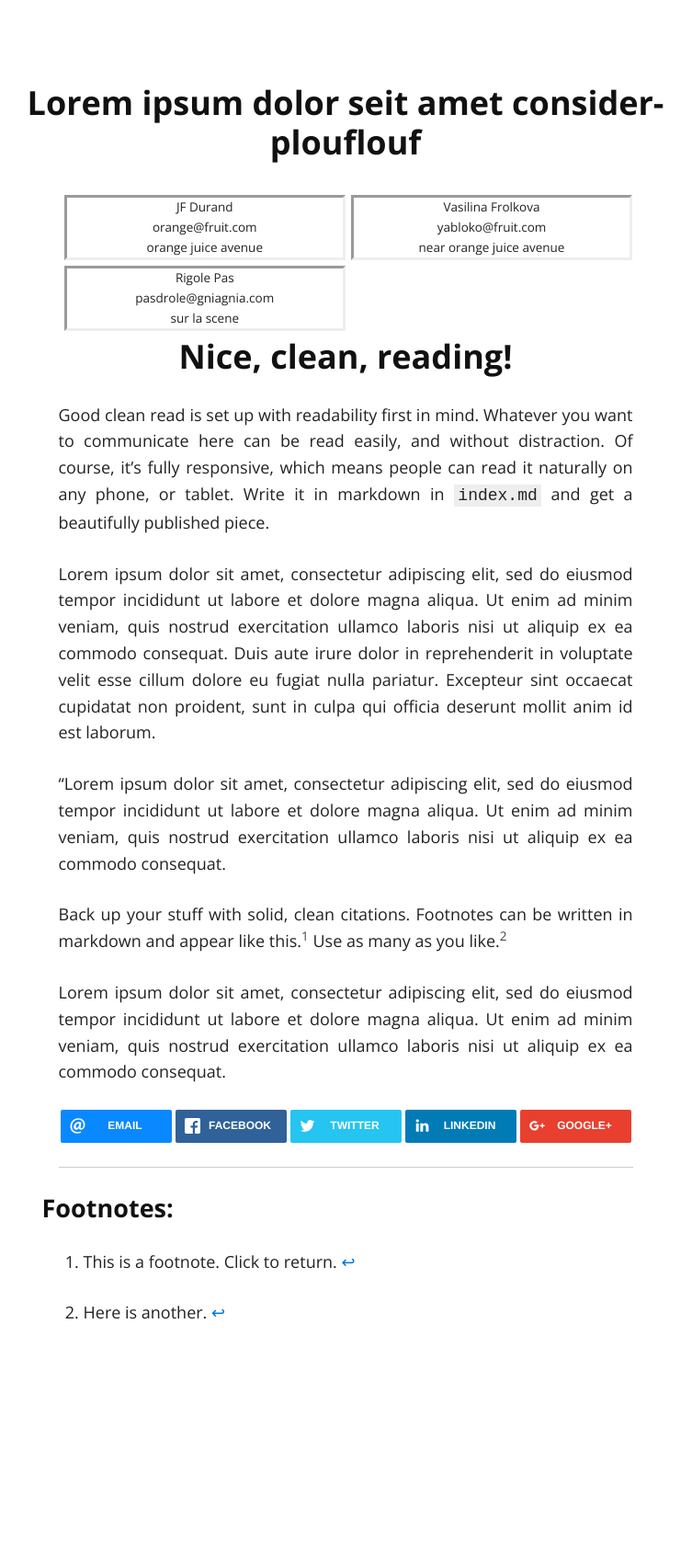
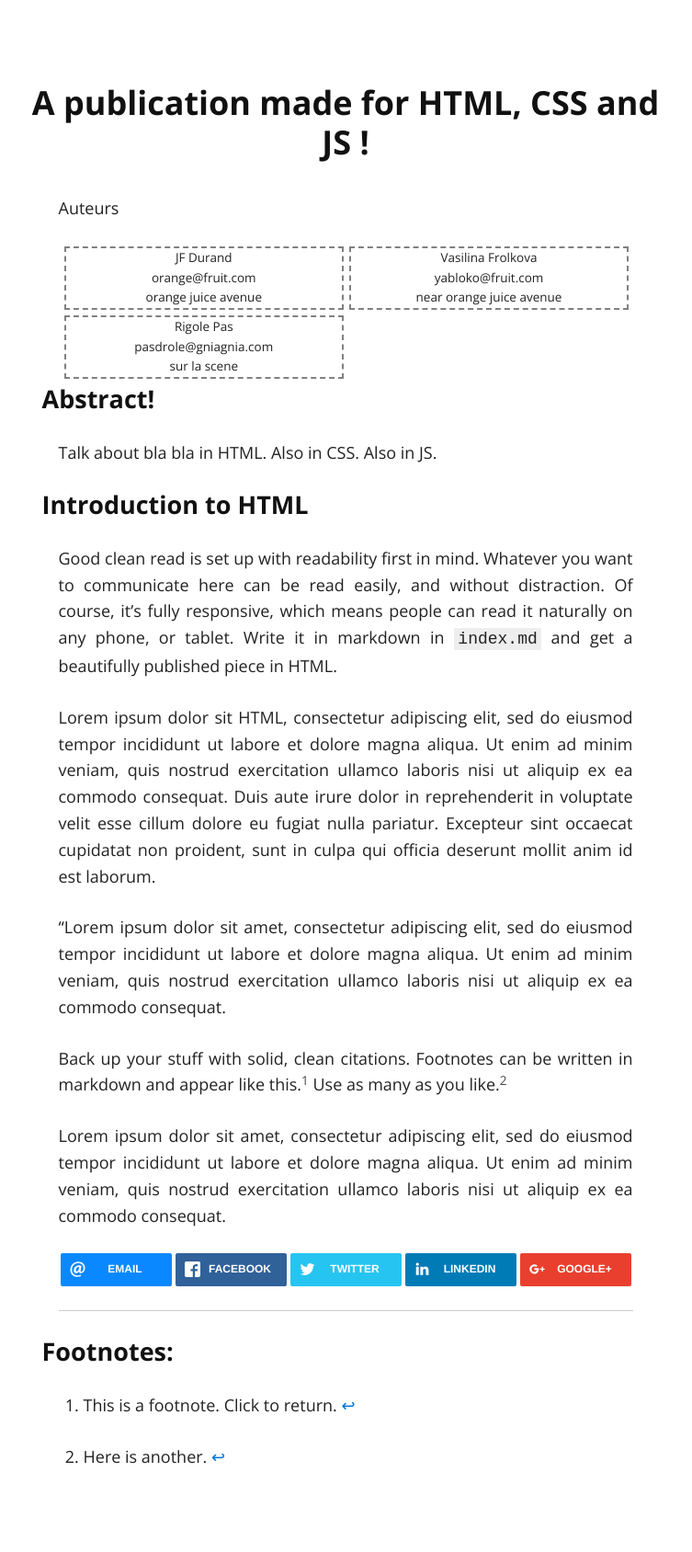
Before and after one commit to whispyy/test_gh-pages, a Jekyll site: the page built from index.md, in a window 1280 px wide. Shown: the whole page at 92% size, without its empty margins (264-1017 px from the left). Built offline with Jekyll 4.4.1, drawn with Linux system fonts in a browser that asks for light colours; nearby versions of some CDN libraries; before the commit the page ends 1532 px from its top, so only the background shows below that.

Commit message:
to test SEO

```diff
--- a/_config.yml
+++ b/_config.yml
@@ -1,10 +1,10 @@
 # Site settings
-title: Good Clean Read
-tag_text: Lorem ipsum dolor seit amet consider-plouflouf
+title: A publication made for HTML, CSS and JS !
+#tag_text: Lorem ipsum dolor seit amet consider-plouflouf
 description: A responsive template for publishing single-page websites, articles that are easy on the eyes
 url: "whispyy.github.io"
 baseurl: "/test_gh-pages"
-keywords: "HTML, CSS, XML"
+keywords: "HTML, CSS, JS"
 
 authors:
   - name: "JF Durand"
--- a/_layouts/default.html
+++ b/_layouts/default.html
@@ -21,9 +21,10 @@
 <body>
   <article>
    <div class="container">
-    <h1><a href="./">{{ site.tag_text }}</a></h1>
+    <h1><a href="./">{{ site.title }}</a></h1>
     <div class="auteurs">
-    {% for author in site.authors %}
+      <p>Auteurs</p>
+      {% for author in site.authors %}
       <div class="auteur">
         {{ author.name }}
         <br />
@@ -31,10 +32,12 @@
         <br />
         {{ author.location }}
       </div>
-    {% endfor %}
+      {% endfor %}
     </div>
-    {{ content }}
+    <div class="contenu">
+      {{ content }}
     </div>
+   </div>
   </article>
 <script src="{{ site.baseurl }}/scripts/rrssb.min.js"></script>
 </body>
--- a/css/solo.css
+++ b/css/solo.css
@@ -217,21 +217,25 @@ pre > code {
 }
 
 /*Gestion des auteurs (Аютёр)*/
-.authors{
-
-
+.auteurs{
+  /*border: solid 3px red;*/
 }
 
 .auteur{
-
   font-size: 75%;
   float: left;
   text-align: center;
   /*min-width: 33%;*/
   width: 48%;
   margin-bottom: 1%;
-  border-style: inset;
+  border: dashed 2px grey;
   margin-left: 1%;
+
+}
+
+/*contenu*/
+.contenu{
+  clear: both;
 
 }
 
--- a/index.md
+++ b/index.md
@@ -17,11 +17,15 @@ Pascal babache
 <br/>jhgjhjkn,
 {: style="float:left; text-align: center; min-width: 33%"} -->
 
-### Nice, clean, reading!
-{: style="clear:both; text-align: center;"}
-Good clean read is set up with readability first in mind. Whatever you want to communicate here can be read easily, and without distraction. Of course, it's fully responsive, which means people can read it naturally on any phone, or tablet. Write it in markdown in <code>index.md</code> and get a beautifully published piece.
+#### Abstract!
 
-Lorem ipsum dolor sit amet, consectetur adipiscing elit, sed do eiusmod tempor incididunt ut labore et dolore magna aliqua. Ut enim ad minim veniam, quis nostrud exercitation ullamco laboris nisi ut aliquip ex ea commodo consequat. Duis aute irure dolor in reprehenderit in voluptate velit esse cillum dolore eu fugiat nulla pariatur. Excepteur sint occaecat cupidatat non proident, sunt in culpa qui officia deserunt mollit anim id est laborum.
+Talk about bla bla in HTML. Also in CSS. Also in JS.
+
+#### Introduction to HTML
+
+Good clean read is set up with readability first in mind. Whatever you want to communicate here can be read easily, and without distraction. Of course, it's fully responsive, which means people can read it naturally on any phone, or tablet. Write it in markdown in <code>index.md</code> and get a beautifully published piece in HTML.
+
+Lorem ipsum dolor sit HTML, consectetur adipiscing elit, sed do eiusmod tempor incididunt ut labore et dolore magna aliqua. Ut enim ad minim veniam, quis nostrud exercitation ullamco laboris nisi ut aliquip ex ea commodo consequat. Duis aute irure dolor in reprehenderit in voluptate velit esse cillum dolore eu fugiat nulla pariatur. Excepteur sint occaecat cupidatat non proident, sunt in culpa qui officia deserunt mollit anim id est laborum.
 
 "Lorem ipsum dolor sit amet, consectetur adipiscing elit, sed do eiusmod tempor incididunt ut labore et dolore magna aliqua. Ut enim ad minim veniam, quis nostrud exercitation ullamco laboris nisi ut aliquip ex ea commodo consequat.
 
```
